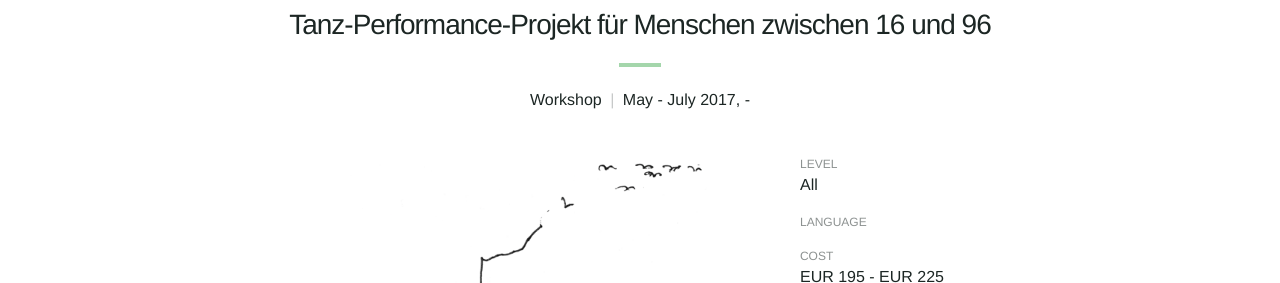
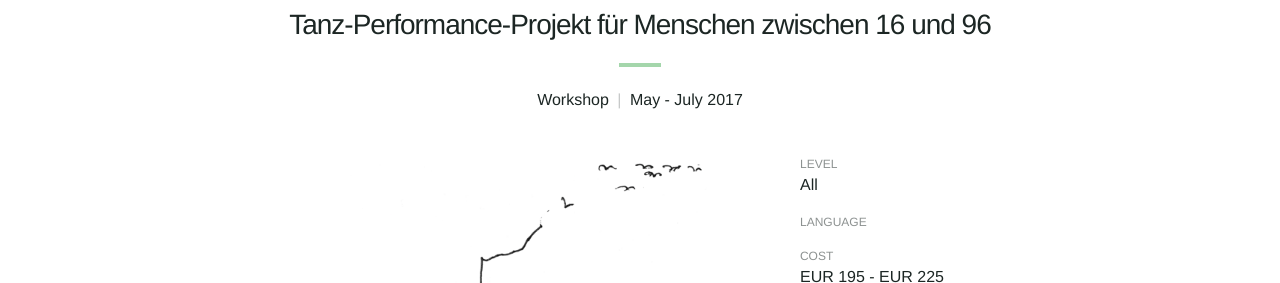
Before and after one commit to Kriesse/urbanraum, a Jekyll site: the page built from _workshops/lebenswege.md, in a window 1280 px wide. Shown: the part 212-495 px from the top of the page. Built offline with Jekyll 4.4.1, drawn with Linux system fonts in a browser that asks for light colours; nearby versions of some CDN libraries.

Commit message:
clean up date and time template

```diff
--- a/_layouts/class.html
+++ b/_layouts/class.html
@@ -38,16 +38,16 @@ layout: default
           {% endfor %}
 
           {% if page.date_en or page.date_de %}
-            <span data-en="{{ page.date_en }}" data-de="{{ page.date_de }}">{{ page.date_en }}</span>,
+            <span data-en="{{ page.date_en }}" data-de="{{ page.date_de }}">{{ page.date_en }}</span>
           {% endif %}
-           <span>
-             {{ page.time | date: "%R" }}
-           </span>
-           {% if page.endtime %}
-             -
-             <span>{{ page.endtime | date: "%R" }}</span>
-           {% endif %}
-
+          {% if page.time %}
+            ,
+            <span>{{ page.time | date: "%R" }}</span>
+          {% endif %}
+          {% if page.endtime %}
+            -
+            <span>{{ page.endtime | date: "%R" }}</span>
+          {% endif %}
         </p>
 
       </header>
--- a/_workshops/lebenswege.md
+++ b/_workshops/lebenswege.md
@@ -4,8 +4,8 @@ teacher: "eva"
 date_en: "May - July 2017"
 date_de: "Mai - Juli 2017"
 
-time: ""
-endtime: ""
+time:
+endtime:
 
 image: "workshop-lebenswege-01.png"
 
```
Also changed, not shown: other parts of _workshops/lebenswege.md (+2 -2 lines), workshops.md (+11 -7 lines).
